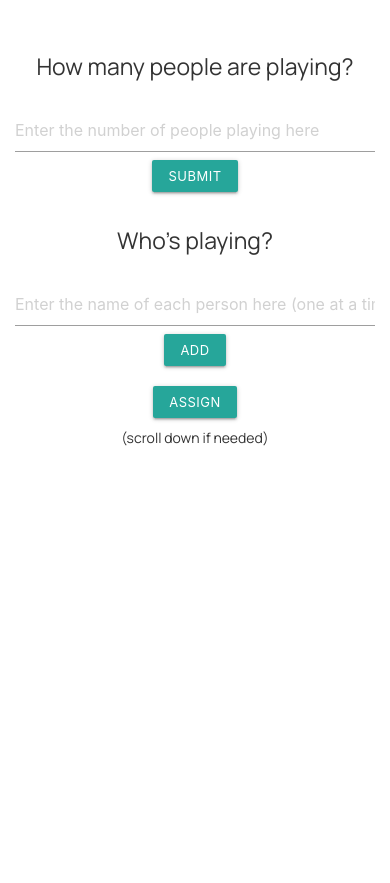
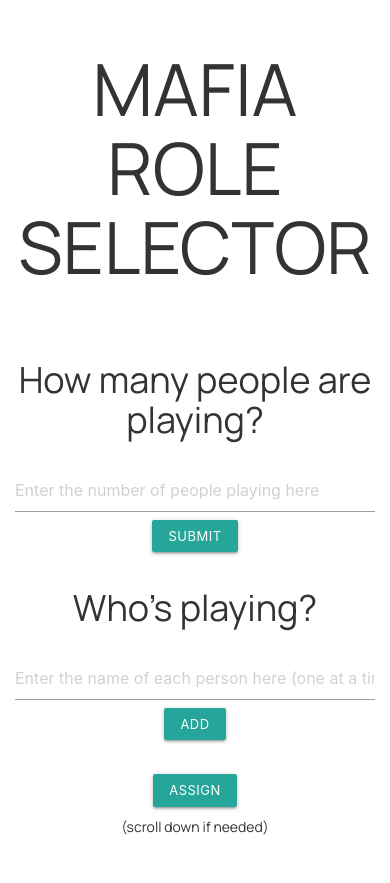
Before and after one commit to CodingPenguin/mafiarando, a PHP site: page /index.html in a window 390 px wide. Before the commit the page ends 446 px from the top, so only its background shows below. Run offline with PHP 8.4, Linux system fonts and the light colour scheme.

Commit message:
Minor UI Fixes

```diff
--- a/index.html
+++ b/index.html
@@ -1,13 +1,18 @@
 <html>
   <head>
     <title>Mafia Role Randomizer</title>
+    <meta name=”viewport” content=”width=device-width, initial-scale=1″>
     <link href="https://fonts.googleapis.com/css2?family=Manrope&display=swap" rel="stylesheet">
     <link rel="stylesheet" href="https://maxcdn.bootstrapcdn.com/bootstrap/3.4.1/css/bootstrap.min.css">
     <link rel="stylesheet" href="https://cdnjs.cloudflare.com/ajax/libs/materialize/1.0.0/css/materialize.min.css">
     <link href="main.css" rel="stylesheet"></link>
 
     <script src="https://ajax.googleapis.com/ajax/libs/jquery/3.4.1/jquery.min.js" type="text/javascript"></script>
+    <script src="https://code.jquery.com/jquery-3.4.1.slim.min.js" integrity="sha384-J6qa4849blE2+poT4WnyKhv5vZF5SrPo0iEjwBvKU7imGFAV0wwj1yYfoRSJoZ+n" crossorigin="anonymous"></script>
+    <script src="https://cdn.jsdelivr.net/npm/popper.js@1.16.0/dist/umd/popper.min.js" integrity="sha384-Q6E9RHvbIyZFJoft+2mJbHaEWldlvI9IOYy5n3zV9zzTtmI3UksdQRVvoxMfooAo" crossorigin="anonymous"></script>
+    <script src="https://stackpath.bootstrapcdn.com/bootstrap/4.4.1/js/bootstrap.min.js" integrity="sha384-wfSDF2E50Y2D1uUdj0O3uMBJnjuUD4Ih7YwaYd1iqfktj0Uod8GCExl3Og8ifwB6" crossorigin="anonymous"></script>
     <script src="js/main.js" type="text/javascript"></script>
+
   </head>
   <body>
 <!--      <label>Who is playing?</label><br>
@@ -18,18 +23,19 @@
 
       </ul>
 -->
-    <div class="img"></div>
+
+    <h1 class="title"> MAFIA ROLE SELECTOR </h1>
     <div class="container-fluid">
       <div class="howManyPpl">
         <h5 id="lNum">How many people are playing? </h5><br>
         <input placeholder="Enter the number of people playing here" type="number" name="number" id="number">
-        <button class="waves-effect waves-light btn-small"id= "numBtn">submit</button>
+        <button type="submit" class="waves-effect waves-light btn-small"id= "numBtn">submit</button>
       </div>
-      <div class="whoPpl">
+      <form class="whoPpl">
         <h5 class="l">Who's playing?</h5><br>
         <input placeholder="Enter the name of each person here (one at a time)" type="text" name="name" id="name">
-        <button class="waves-effect waves-light btn-small"id="nameBtn">Add</button>
-      </div><br>
+        <button type="button" class="waves-effect waves-light btn-small"id="nameBtn">Add</button>
+      </form><br>
       <div class="assignBtn">
         <button class="waves-effect waves-light btn-small" onclick="assignRoles()">assign</button>
       </div>
--- a/js/main.js
+++ b/js/main.js
@@ -26,9 +26,9 @@ window.onload = function() {
   numBtn.addEventListener("click", numPpl);
   nameBtn.addEventListener("click", addNames);
 
-/*  var inputNum = document.getElementById("number");
+  var inputNum = document.getElementById("number");
   var inputName = document.getElementById("name");
-none of this works bruh.
+/*
   inputNum.addEventListener("keyup", function(event) {
     event.preventDefault();
     if(event.keycode === 13) {
@@ -39,31 +39,35 @@ none of this works bruh.
   inputName.addEventListener("keyup", function(event) {
     event.preventDefault();
     if(event.keycode === 13) {
-      nameBtn.click();
+      addNames();
       console.log("it worked!");
     }
-  });*/
+  });
 
-
+*/
 }
 
 
 function numPpl() {
   let number = document.getElementById("number");
-  const val = number.value;
-  document.getElementById("lNum").textContent = "ok " + val + " people are playin'";
+  if(number.value == "") {
+    alert("Please enter a number.");
+    return null;
+  } else {
+    document.getElementById("lNum").textContent = "ok " + number.value + " people are playin'";
+    return number.value;
+  }
 
-  //number.value = "";
-  return val;
+}
 
 
-}
 
 function addNames() {
 
     var ul = document.getElementById('listitems');
     var li = document.createElement('li');
     var name = document.getElementById('name');
+    if(names.length < numPpl()) {
       li.appendChild(document.createTextNode(name.value));
       ul.appendChild(li);
       li.setAttribute("id", name.value);
@@ -72,6 +76,9 @@ function addNames() {
 
       name.value = "";
       name.focus();
+    } else {
+      alert("You said there were only " + numPpl() + " playing!")
+    }
 }
 
 var count = 0;
--- a/main.css
+++ b/main.css
@@ -2,7 +2,6 @@ html {
   height: auto;
   width: auto;
   text-align: center;
-  margin: 10% auto;
 
 }
 
@@ -13,6 +12,7 @@ body {
 
 .container-fluid {
   background-color: #ee;
+  margin-top: 5%;
 }
 
 .whoPpl {
@@ -24,3 +24,23 @@ li {
   text-align: left;
   font-size: 2rem;
 }
+
+@media screen and (max-width: 1024px) {
+  body {
+    height: 100%;
+  }
+  .container-fluid {
+    margin-top: 15%;
+  }
+
+  .title {
+    font-size: 72px;
+    padding-top: 2.5%;
+  }
+
+  h5 {
+    font-size: 36px;
+  }
+
+
+}
```
Also changed, not shown: 1 other file. Lines whose indentation alone changed are shown as unchanged.
